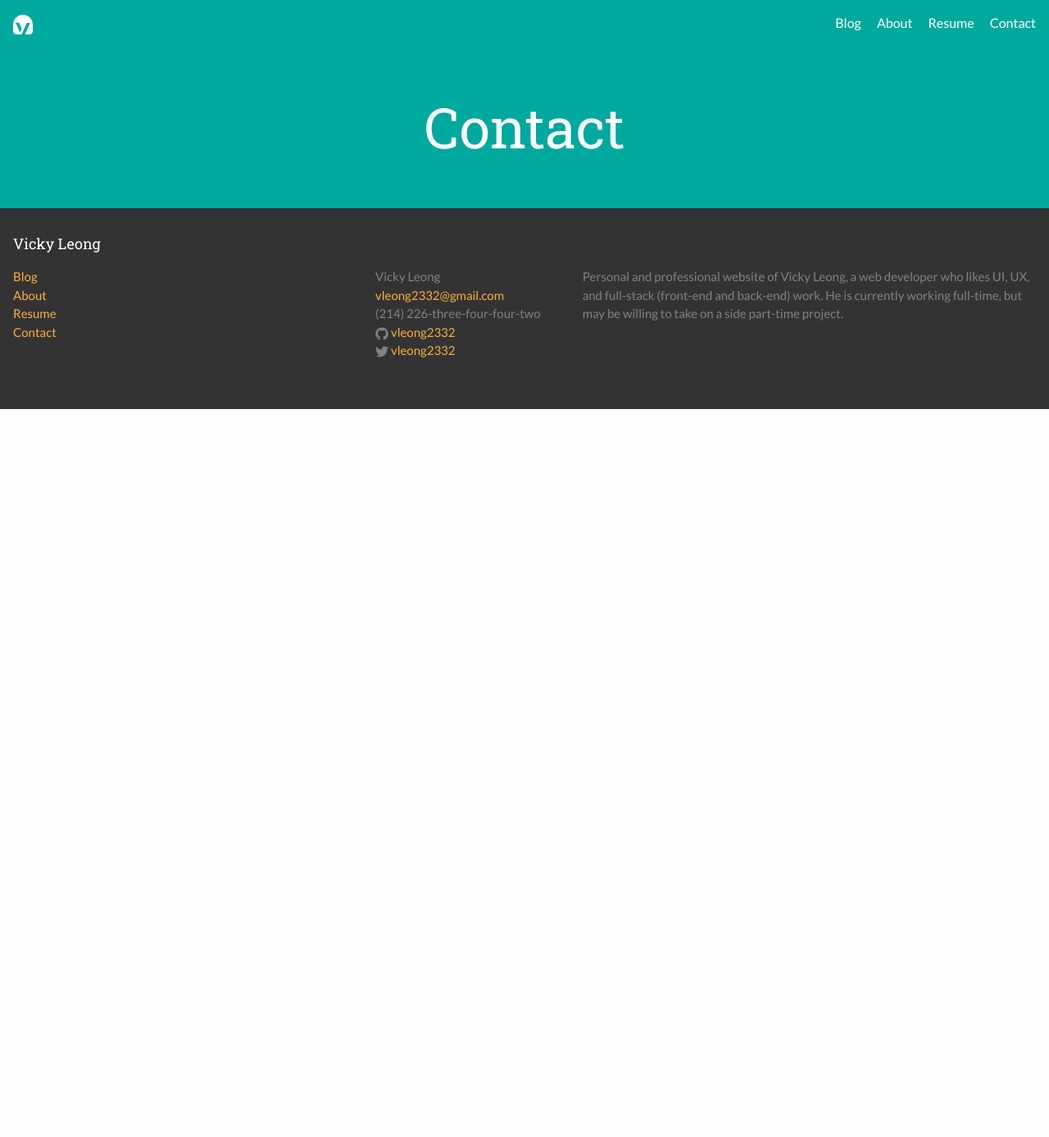
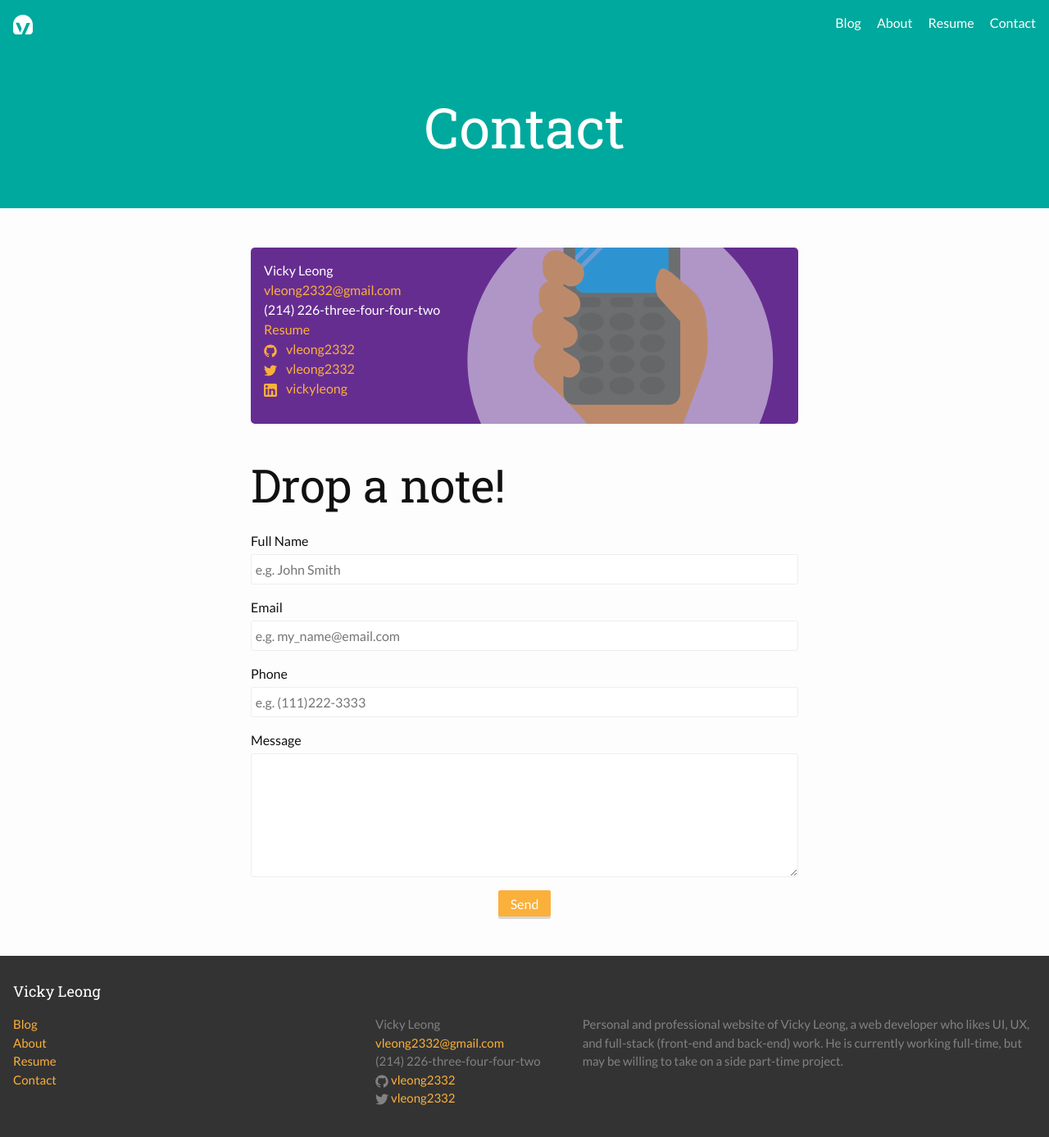
Before and after one commit to vleong2332/site2.0, a Jekyll site: the page built from pages/contact.html, in a window 1280 px wide and 1400 px high. Shown: the top 1387 px of the window at 82% size. Built offline with Jekyll 4.4.1, drawn with Linux system fonts in a browser that asks for light colours.

Commit message:
Add contact page

```diff
--- a/_config.yml
+++ b/_config.yml
@@ -24,6 +24,7 @@ baseurl: "" # the subpath of your site, e.g. /blog
 url: "http://vickyleong.com"
 twitter_username: vleong2332
 github_username:  vleong2332
+linkedin_username: vickyleong
 disqus_shortname: vickyleong
 
 # Build settings
--- /dev/null
+++ b/_includes/icon-linkedin.html
@@ -0,0 +1 @@
+<a href="https://linkedin.com/in/{{ include.username }}"><span class="icon icon--linkedin">{% include icon-linkedin.svg %}</span><span class="username">{{ include.username }}</span></a>
--- a/_sass/site.scss
+++ b/_sass/site.scss
@@ -37,5 +37,6 @@ $max-z-index: 1000;
   "site/default",
   "site/work",
   "site/projects/base",
-  "site/about"
+  "site/about",
+  "site/contact"
 ;
--- /dev/null
+++ b/_sass/site/_contact.scss
@@ -0,0 +1,72 @@
+.contact {
+  .wrapper {
+    width: 700px;
+    max-width: 100%;
+    margin: 0 auto;
+    padding: 3rem 1rem;
+  }
+  .contact-form {
+    display: flex;
+    flex-direction: column;
+    justify-content: center;
+  }
+  a {
+    color: $tertiary-color;
+    &:hover {
+      color: $tertiary-color-dark;
+    }
+  }
+  .label,
+  input,
+  textarea {
+    display: block;
+    font-family: inherit;
+    font-size: inherit;
+  }
+  input:not([role="button"]),
+  textarea {
+    width: 100%;
+    box-sizing: border-box;
+    padding: 0.5rem 0.3rem;
+    border: 1px solid #EEE;
+    border-radius: 3px;
+    color: $primary-color-dark;
+    &:focus {
+      outline: none;
+      border-color: $primary-color;
+    }
+  }
+  label {
+    margin-bottom: 1rem;
+  }
+  .label {
+    margin-bottom: 0.25rem;
+  }
+  .btn-primary {
+    width: auto;
+    align-self: center;
+  }
+  .contact-options {
+    padding: 1rem;
+    margin-bottom: 2rem;
+    background-color: $secondary-color;
+    color: #FFF;
+    border-radius: 5px;
+    box-sizing: border-box;
+    background-repeat: no-repeat;
+    background-size: 65%;
+    background-position: center right;
+    background-image: none;
+    @media all and (min-width: $s-screen) {
+      background-image: url('/assets/hand_phone.svg');
+    }
+  }
+  .social-media {
+    .icon {
+      margin-right: 0.5rem;
+    }
+    svg path {
+      fill: $tertiary-color;
+    }
+  }
+}
--- /dev/null
+++ b/pages/contact.html
@@ -0,0 +1,66 @@
+---
+layout: default
+title: Contact
+permalink: /contact/
+rootClass: contact
+---
+
+<div class="contact-options">
+  <ul class="contact-list">
+    <li>
+    {% if site.author %}
+      {{ site.author | escape }}
+    {% else %}
+      {{ site.title | escape }}
+    {% endif %}
+    </li>
+    {% if site.email %}
+    <li><a href="mailto:{{ site.email }}">{{ site.email }}</a></li>
+    {% endif %}
+    {% if site.phone %}
+    <li>{{ site.phone | escape }}</li>
+    {% endif %}
+    <li><a href="{{ "assets/resume_vicky_leong.pdf" | relative_url }}" target="_blank">Resume</a></li>
+    {% if site.github_username %}
+    <li class="social-media">
+      {% include icon-github.html username=site.github_username %}
+    </li>
+    {% endif %}
+    {% if site.twitter_username %}
+    <li class="social-media">
+      {% include icon-twitter.html username=site.twitter_username %}
+    </li>
+    {% endif %}
+    {% if site.linkedin_username %}
+    <li class="social-media">
+      {% include icon-linkedin.html username=site.linkedin_username %}
+    </li>
+    {% endif %}
+  </ul>
+</div>
+
+<h2>Drop a note!</h2>
+<form action="https://formspree.io/vleong2332@gmail.com"
+      method="POST"
+      class="contact-form"
+>
+  <label for="name">
+    <span class="label">Full Name</span>
+    <input id="name" type="text" name="name" required placeholder="e.g. John Smith" />
+  </label>
+  <label for="email">
+    <span class="label">Email</span>
+    <input id="email" type="email" name="_replyto" required placeholder="e.g. my_name@email.com" />
+  </label>
+  <label for="tel">
+    <span class="label">Phone</span>
+    <input id="tel" type="tel" name="tel" placeholder="e.g. (111)222-3333" />
+  </label>
+  <label for="message">
+    <span class="label">Message</span>
+    <textarea id="message" name="message" rows="7"></textarea>
+  </label>
+  <input type="hidden" name="_subject" value="Contact from website!" />
+  <input type="text" name="_gotcha" style="display:none" />
+  <input id="submit" class="btn-primary" role="button" type="submit" value="Send" />
+</form>
```
Also changed, not shown: pages/contact.md (deleted, +0 -5 lines), pages/portfolio.html (deleted, +0 -8 lines), _includes/icon-linkedin.svg (added), assets/hand_phone.svg (added).
